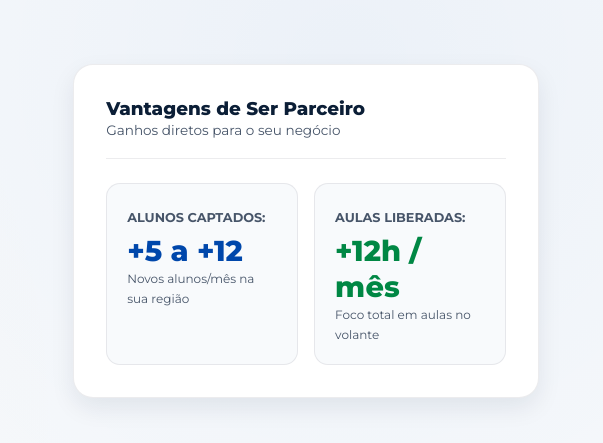
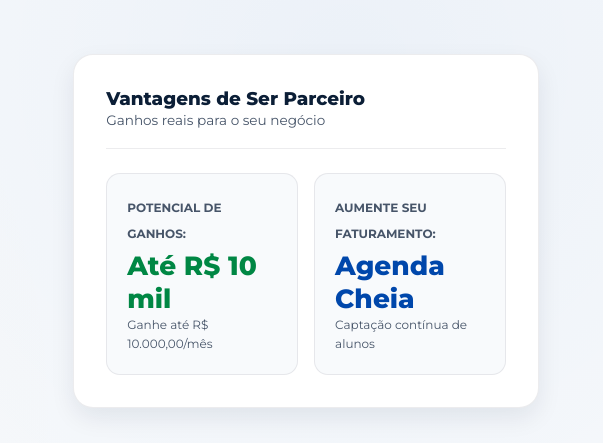
Before and after one commit to lucasribeiru/prepara-instrutor, a plain HTML site: page index.html in a window 1280 px wide. Shown: the part 132-575 px from the top of the page, 677-1280 px from the left. Drawn offline with Linux system fonts and the light colour scheme.

Commit message:
Atualização comercial: Destaque para ganho de até R$ 10 mil e aumento de faturamento no card de vantagens

```diff
--- a/index.html
+++ b/index.html
@@ -84,20 +84,20 @@
         <div style="background: var(--bg-card); border: 1px solid var(--border-color); border-radius: var(--radius-lg); padding: 2rem; box-shadow: var(--shadow-md);">
           <div style="margin-bottom: 1.5rem; border-bottom: 1px solid var(--border-color); padding-bottom: 1rem;">
             <h4 style="font-size: 1.15rem; color: var(--navy-dark); font-weight: 800;">Vantagens de Ser Parceiro</h4>
-            <p style="font-size: 0.85rem; color: var(--text-muted);">Ganhos diretos para o seu negócio</p>
+            <p style="font-size: 0.85rem; color: var(--text-muted);">Ganhos reais para o seu negócio</p>
           </div>
 
           <div style="display: grid; grid-template-columns: 1fr 1fr; gap: 1rem;">
             <div style="background: var(--bg-primary); padding: 1.25rem; border-radius: var(--radius-md); border: 1px solid var(--border-color);">
-              <span style="font-size: 0.8rem; color: var(--text-muted); font-weight: 700; text-transform: uppercase;">Alunos Captados:</span>
-              <h3 style="font-size: 1.8rem; color: var(--blue-brand); font-weight: 800; margin-top: 0.25rem;">+5 a +12</h3>
-              <p style="font-size: 0.75rem; color: var(--text-muted);">Novos alunos/mês na sua região</p>
+              <span style="font-size: 0.75rem; color: var(--text-muted); font-weight: 700; text-transform: uppercase;">Potencial de Ganhos:</span>
+              <h3 style="font-size: 1.65rem; color: var(--green-brand); font-weight: 800; margin-top: 0.25rem;">Até R$ 10 mil</h3>
+              <p style="font-size: 0.75rem; color: var(--text-muted);">Ganhe até R$ 10.000,00/mês</p>
             </div>
 
             <div style="background: var(--bg-primary); padding: 1.25rem; border-radius: var(--radius-md); border: 1px solid var(--border-color);">
-              <span style="font-size: 0.8rem; color: var(--text-muted); font-weight: 700; text-transform: uppercase;">Aulas Liberadas:</span>
-              <h3 style="font-size: 1.8rem; color: var(--green-brand); font-weight: 800; margin-top: 0.25rem;">+12h / mês</h3>
-              <p style="font-size: 0.75rem; color: var(--text-muted);">Foco total em aulas no volante</p>
+              <span style="font-size: 0.75rem; color: var(--text-muted); font-weight: 700; text-transform: uppercase;">Aumente Seu Faturamento:</span>
+              <h3 style="font-size: 1.65rem; color: var(--blue-brand); font-weight: 800; margin-top: 0.25rem;">Agenda Cheia</h3>
+              <p style="font-size: 0.75rem; color: var(--text-muted);">Captação contínua de alunos</p>
             </div>
           </div>
         </div>
```
